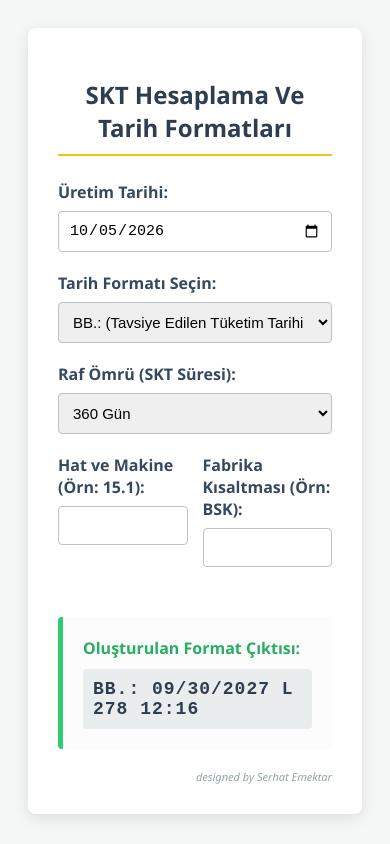
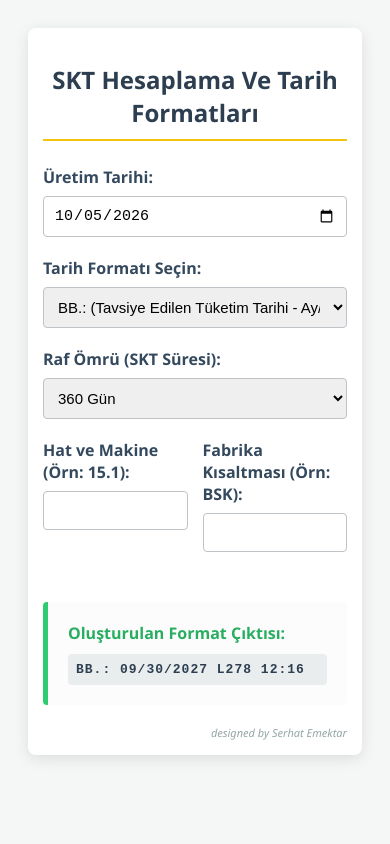
Before and after one commit to semektar90/Tarih-Olu-turma-Paneli, a plain HTML site: page index.html in a window 390 px wide. Drawn offline with Linux system fonts and the light colour scheme.

Commit message:
Update index.html

```diff
--- a/index.html
+++ b/index.html
@@ -84,6 +84,17 @@
             margin-top: 20px;
             font-style: italic;
         }
+
+        /* --- MOBİL UYUMLULUK EKLEMESİ --- */
+        @media (max-width: 480px) {
+            .result-value {
+                font-size: 13px; /* Yazı boyutunu 18px'den 13px'e düşürdük */
+                padding: 8px;    /* Kutu içi boşluğu mobilde daralttık */
+            }
+            .container {
+                padding: 15px;   /* Ana kutuyu da mobilde biraz daraltarak ekrana sığdırıyoruz */
+            }
+        }
     </style>
 </head>
 <body>
@@ -131,7 +142,6 @@
         </select>
     </div>
 
-    <!-- Giriş Kutuları Başlangıçta Boş -->
     <div class="form-row">
         <div class="form-group">
             <label for="hatKodu">Hat ve Makine (Örn: 15.1):</label>
@@ -204,11 +214,9 @@
         const currentHour = pad(currentSystemTime.getHours());
         const currentMinute = pad(currentSystemTime.getMinutes());
 
-        // Kullanıcı girdilerini al (Boşsa boş kalır, varsayılan değer atanmaz)
         const hatKodu = hatKoduInput.value.trim();
         const opKodu = opKoduInput.value.trim();
 
-        // Dinamik çıktı eki kurgusu
         let suffix = ` L${dayOfYear} ${currentHour}:${currentMinute}`;
         if (hatKodu !== "") {
             suffix += ` ${hatKodu}`;
```
